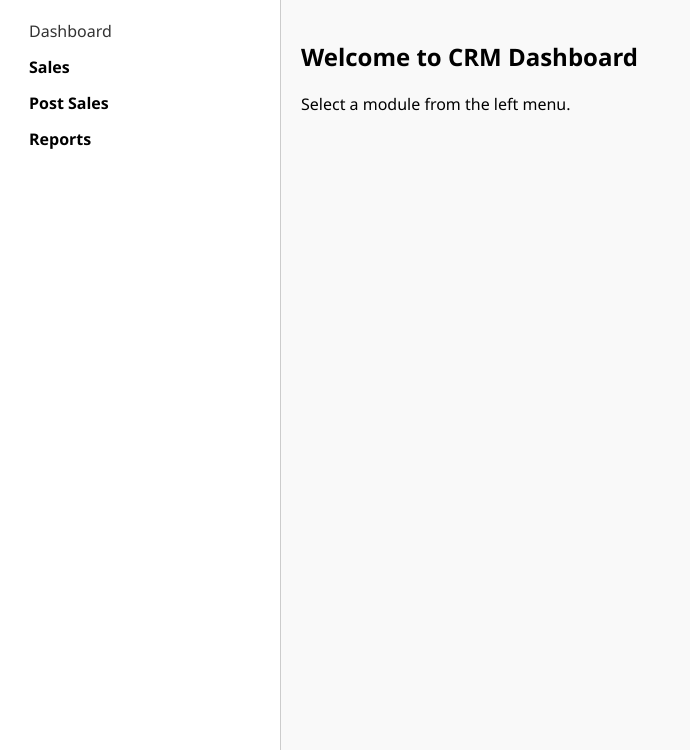
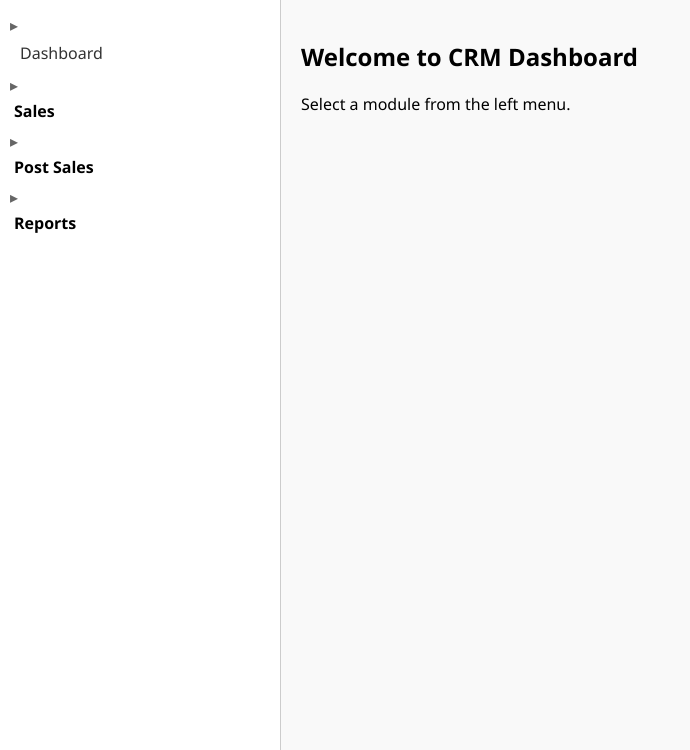
Before and after one commit to mayughag24-spec/office-realestate_crm, a Flask app: page / in a window 1280 px wide. Shown: the part 70-820 px from the top of the page, without its empty margins (0-690 px from the left). Run offline with Flask 3, Linux system fonts and the light colour scheme.

Commit message:
Update style.css

```diff
--- a/static/style.css
+++ b/static/style.css
@@ -51,28 +51,58 @@ body {
 .tree,
 .tree ul {
     list-style: none;
-    padding-left: 15px;
+    padding-left: 0; /* remove default padding */
     margin: 0;
 }
 
 .tree ul {
-    display: none; /* HIDE CHILDREN */
+    display: none; /* hide children by default */
+    padding-left: 20px; /* indent nested items */
 }
 
 .tree li {
-    margin: 6px 0;
+    margin: 4px 0;
+    position: relative;
 }
 
+/* Add expand/collapse indicator */
+.tree li::before {
+    content: "▸"; /* arrow icon */
+    display: inline-block;
+    width: 1em;
+    cursor: pointer;
+    color: #666;
+    margin-right: 5px;
+}
+
+/* Open state */
+.node.open > ul {
+    display: block;
+}
+
+.node.open::before {
+    content: "▾"; /* down arrow when open */
+}
+
+/* Links */
 .tree a {
     text-decoration: none;
     color: #333;
-    padding: 4px;
+    padding: 6px 10px; /* better clickable area */
     display: block;
+    border-radius: 4px; /* subtle rounding */
 }
 
 .tree a:hover {
     background: #e6eef6;
 }
+
+/* Optional: Active / selected node */
+.tree a.active {
+    background: #cddbf0;
+    font-weight: bold;
+}
+
 
 .toggle {
     cursor: pointer;
```
